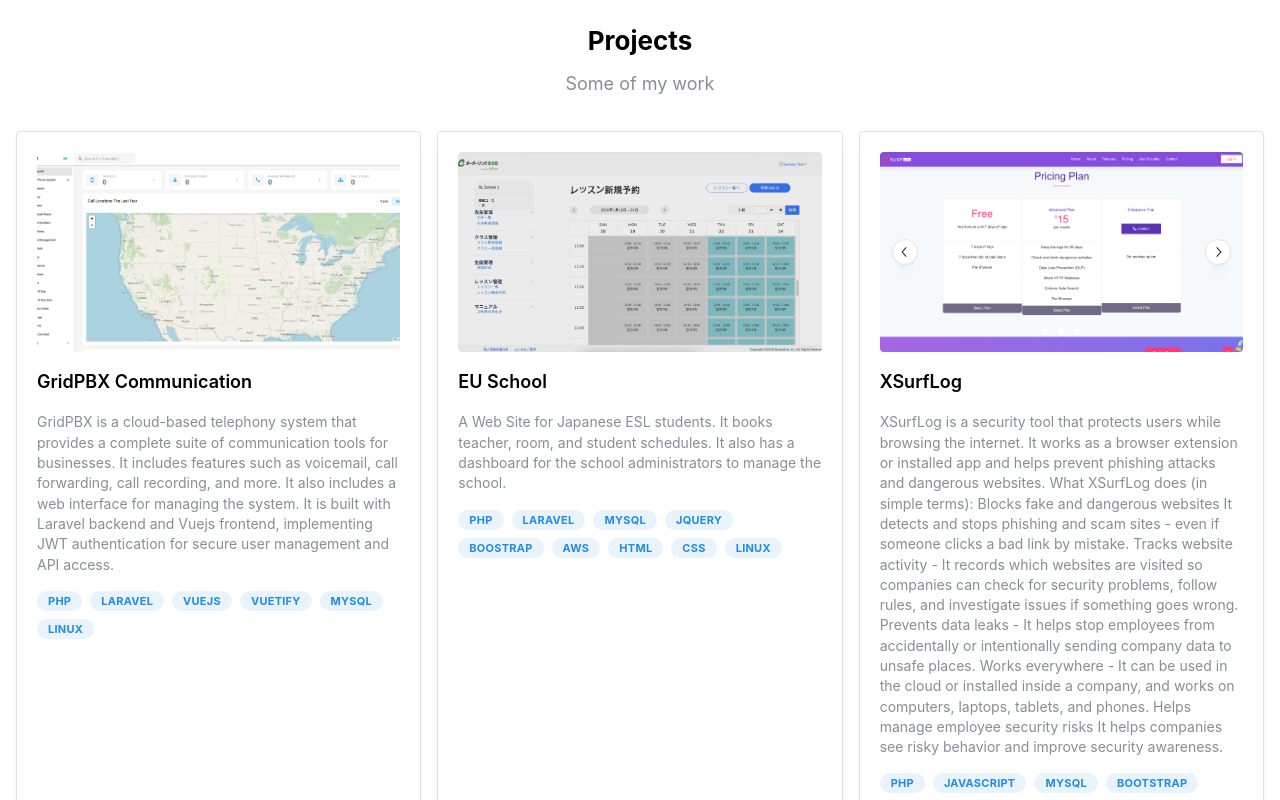
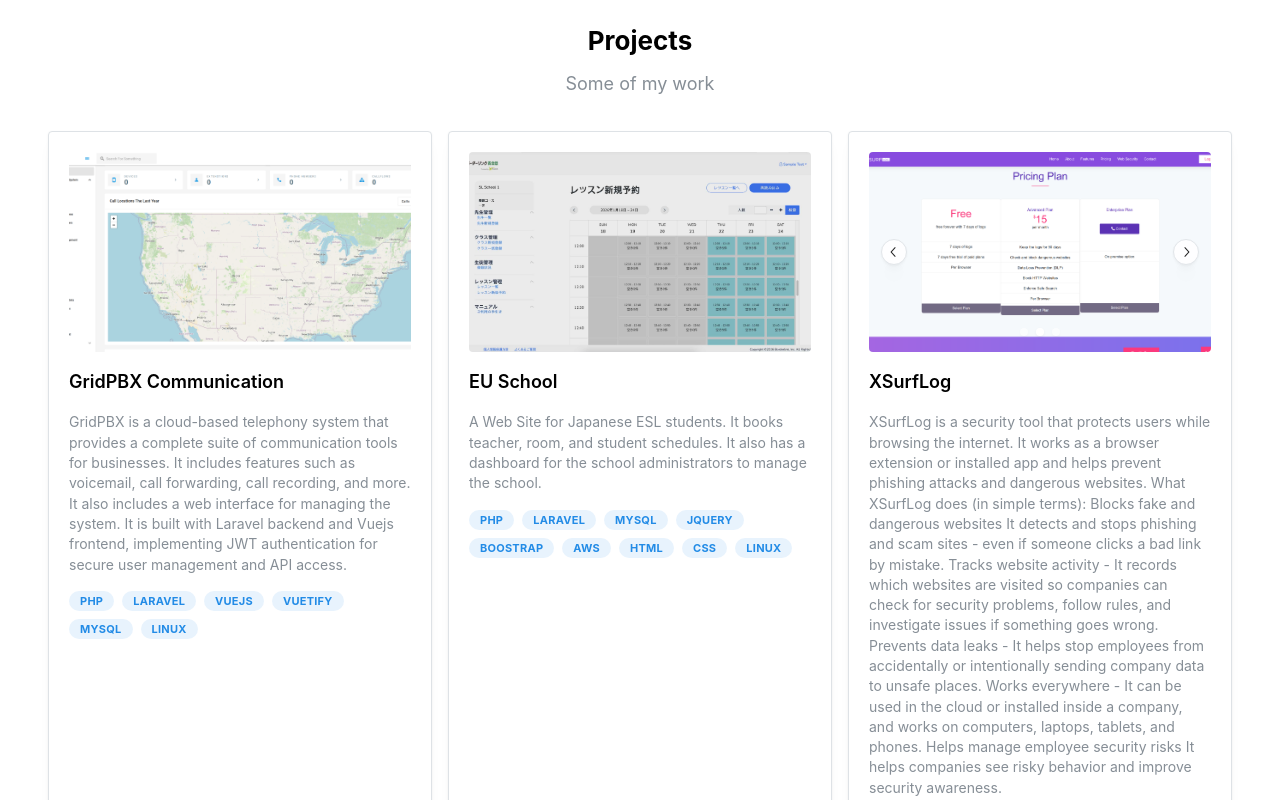
Before and after one commit to chibelsonda/portfolio, a React (Vite) app: page / in a window 1280 px wide. Shown: the part 1220-2020 px from the top of the page. Built offline with nearby package versions, Linux system fonts and the light colour scheme.

Commit message:
Update image links, add projects padding

```diff
--- a/src/components/Projects.tsx
+++ b/src/components/Projects.tsx
@@ -1,13 +1,13 @@
 import { Container, Title, Text, Grid } from '@mantine/core'
 import { ProjectCard } from './ProjectCard'
 
-import xsurflogImg1 from '../../public/images/projects/xsurflog/image-1.png'
-import xsurflogImg2 from '../../public/images/projects/xsurflog/image-2.png'
-import xsurflogImg3 from '../../public/images/projects/xsurflog/image-3.png'
+import xsurflogImg1 from '/images/projects/xsurflog/image-1.png'
+import xsurflogImg2 from '/images/projects/xsurflog/image-2.png'
+import xsurflogImg3 from '/images/projects/xsurflog/image-3.png'
 
-import euschool from '../../public/images/projects/euschool/eu-school.jpeg'
+import euschool from '/images/projects/euschool/eu-school.jpeg'
 
-import gridpbx from '../../public/images/projects/gridpbx/gridpbx.png'
+import gridpbx from '/images/projects/gridpbx/gridpbx.png'
 
 const projects = [
   // {
@@ -81,7 +81,7 @@
       <Text c="dimmed" size="lg" mb="xl" style={{ textAlign: 'center' }}>
         Some of my work
       </Text>
-      <Grid gutter="md" justify={projects.length <= 2 ? 'center' : 'flex-start'}>
+      <Grid mx="xl" gutter="md" justify={projects.length <= 2 ? 'center' : 'flex-start'}>
         {projects.map((project, index) => (
           <Grid.Col key={index} span={{ base: 12, sm: 6, md: 4 }}>
             <ProjectCard
--- a/src/constants/links.ts
+++ b/src/constants/links.ts
@@ -1,4 +1,4 @@
-import profileImage from '../../public/images/profile.jpeg'
+import profileImage from '/images/profile.jpeg'
 
 export const GITHUB_URL = 'https://github.com/chibelsonda'
 export const LINKEDIN_URL = 'https://linkedin.com/in/chicote-belsonda-7b981ab9'
```
